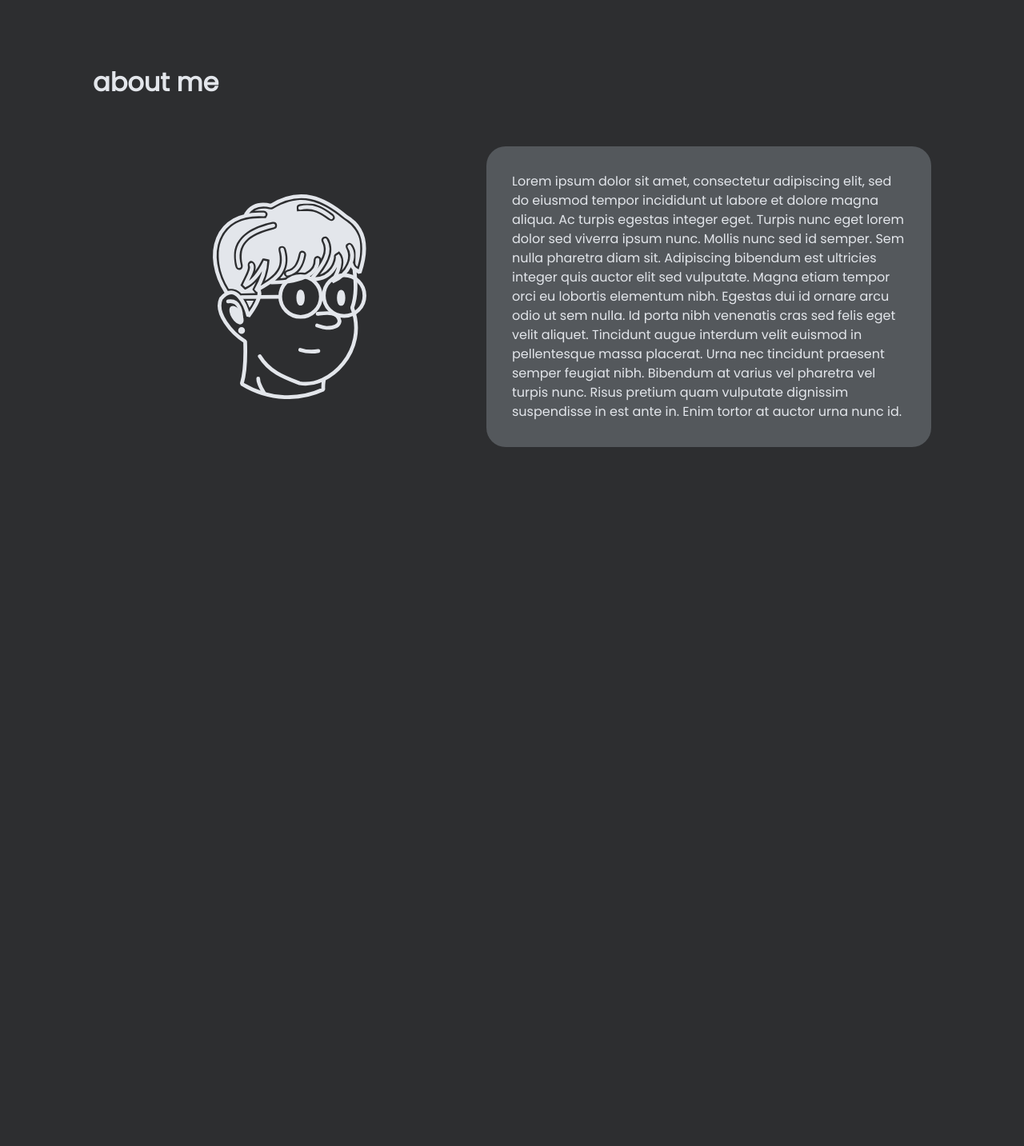
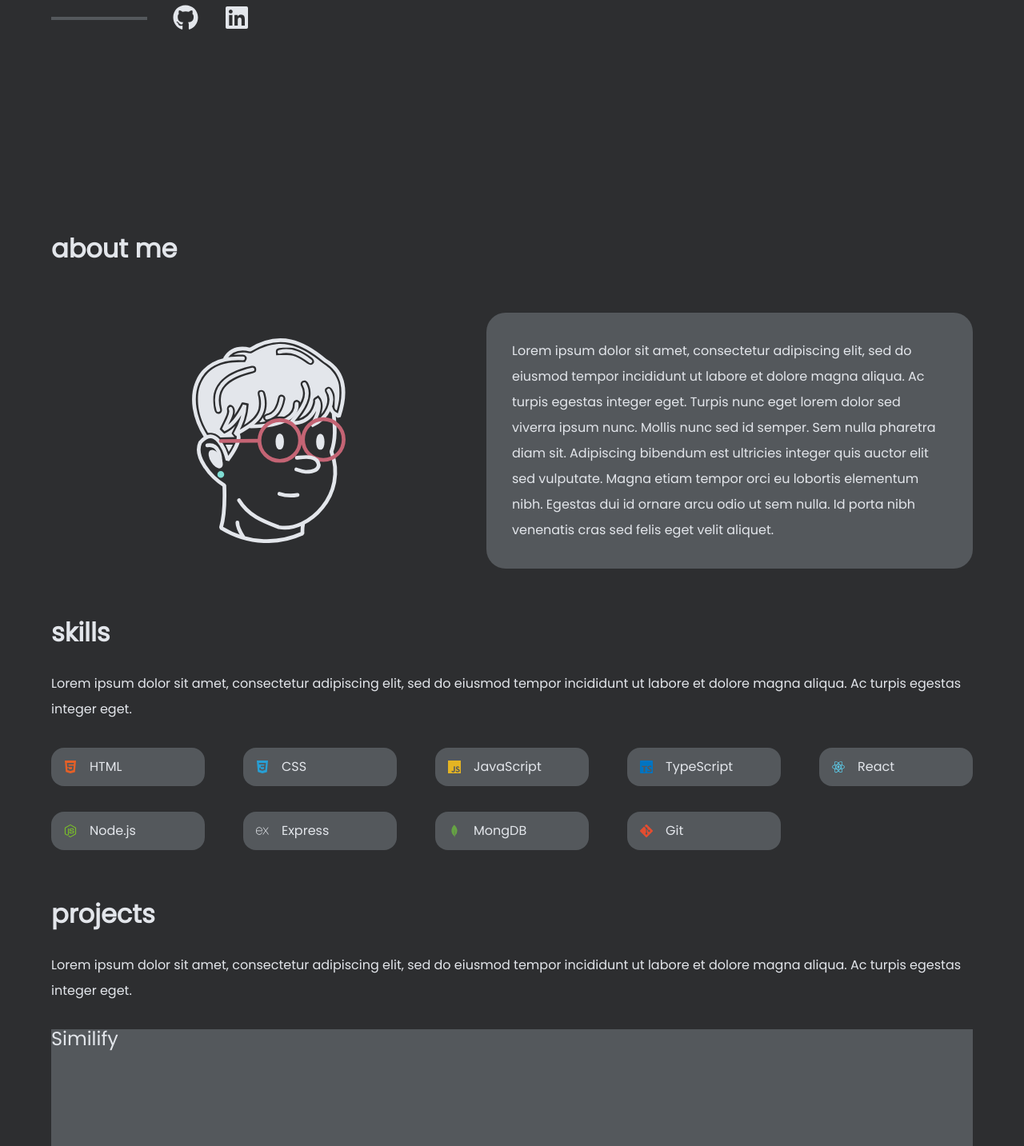
Before and after one commit to noah-lee/portfolio, a React (Create React App) app: page / in a window 1280 px wide. Shown: the part 537-1970 px from the top of the page at 80% size. Before the commit the page ends 1160 px from the top, so only its background shows below. Built offline with nearby package versions, Linux system fonts and the light colour scheme.

Commit message:
skills, projects sections progress

```diff
--- a/src/App.tsx
+++ b/src/App.tsx
@@ -5,7 +5,11 @@ import GlobalStyle from "./styles/GlobalStyle";
 
 import Header from "./components/Header";
 import Hero from "./components/Hero";
-import AboutMe from './components/AboutMe';
+import AboutMe from "./components/AboutMe";
+import Skills from "./components/Skills";
+import Projects from "./components/Projects";
+
+import device from "./utils/breakpoints";
 
 const App: FC = () => {
   return (
@@ -15,19 +19,30 @@ const App: FC = () => {
       <Main>
         <Hero />
         <AboutMe />
+        <Skills />
+        <Projects />
       </Main>
     </Wrapper>
   );
 };
 
 const Wrapper = styled.div`
-  max-width: 1080px;
-  padding: 0 16px;
+  min-width: 320px;
+  max-width: 1280px;
+  padding: 0 64px;
   margin: 0 auto;
 
   display: flex;
   flex-direction: column;
   align-items: center;
+
+  @media only screen and ${device.tablet} {
+    padding: 0 32px;
+  }
+
+  @media only screen and ${device.mobile} {
+    padding: 0 16px;
+  }
 `;
 
 const Main = styled.main`
--- a/src/components/AboutMe.tsx
+++ b/src/components/AboutMe.tsx
@@ -1,19 +1,20 @@
 import styled from "styled-components";
-import { H2 } from "../styles/StyledComponents";
+import { H3, P } from "../styles/StyledComponents";
 
 import { ReactComponent as Icon } from "../assets/icon.svg";
 import device from "../utils/breakpoints";
 
 const AboutMe = () => {
   const ICON_SIZE = 256;
+  const ICON_COLOR = "var(--color-white)";
 
   return (
     <Wrapper>
-      <SectionTitle>about me</SectionTitle>
+      <H3>about me</H3>
       <Container>
         <Icon
-          fill="var(--color-white)"
-          stroke="var(--color-white)"
+          fill={ICON_COLOR}
+          stroke={ICON_COLOR}
           height={ICON_SIZE}
           width={ICON_SIZE}
         />
@@ -25,11 +26,7 @@ const AboutMe = () => {
           Adipiscing bibendum est ultricies integer quis auctor elit sed
           vulputate. Magna etiam tempor orci eu lobortis elementum nibh. Egestas
           dui id ornare arcu odio ut sem nulla. Id porta nibh venenatis cras sed
-          felis eget velit aliquet. Tincidunt augue interdum velit euismod in
-          pellentesque massa placerat. Urna nec tincidunt praesent semper
-          feugiat nibh. Bibendum at varius vel pharetra vel turpis nunc. Risus
-          pretium quam vulputate dignissim suspendisse in est ante in. Enim
-          tortor at auctor urna nunc id.
+          felis eget velit aliquet.
         </Text>
       </Container>
     </Wrapper>
@@ -37,10 +34,8 @@ const AboutMe = () => {
 };
 
 const Wrapper = styled.section`
-  padding-bottom: 64px;
+  padding: 32px 0;
 `;
-
-const SectionTitle = styled(H2)``;
 
 const Container = styled.div`
   margin-top: 64px;
@@ -53,7 +48,7 @@ const Container = styled.div`
     flex: 0.5;
   }
 
-  @media only screen and ${device.mobile} {
+  @media only screen and ${device.laptop} {
     flex-direction: column;
     gap: 64px;
     > * {
@@ -62,8 +57,7 @@ const Container = styled.div`
   }
 `;
 
-const Text = styled.p`
-  line-height: 1.5rem;
+const Text = styled(P)`
   padding: 32px;
   border-radius: 24px;
   background-color: var(--color-light);
--- a/src/components/Header.tsx
+++ b/src/components/Header.tsx
@@ -21,13 +21,14 @@ const Wrapper = styled.header`
   height: 96px;
   width: 100%;
 
-
   display: flex;
   justify-content: space-between;
   align-items: center;
 `;
 
-const Left = styled.div``;
+const Left = styled.div`
+
+`;
 
 const Right = styled.div`
   display: flex;
--- a/src/components/Hero.tsx
+++ b/src/components/Hero.tsx
@@ -1,9 +1,7 @@
 import styled from "styled-components";
 import { FaGithub, FaLinkedin } from "react-icons/fa";
 
-import { ReactComponent as Icon } from "../assets/icon.svg";
-
-import { H3 } from "../styles/StyledComponents";
+import { H2 } from "../styles/StyledComponents";
 
 const Hero = () => {
   const me = {
@@ -12,24 +10,18 @@ const Hero = () => {
 
   return (
     <Wrapper>
-      {/* <Icon
-        fill="var(--color-white)"
-        stroke="var(--color-white)"
-        height={192}
-        width={192}
-      /> */}
-      <H3>
+      <H2>
         <White>Hello</White> 👋
-      </H3>
-      <H3>
+      </H2>
+      <H2>
         I'm <Red>Noah</Red>
-      </H3>
-      <H3>
-        a <Aqua>Web🌐 Developer</Aqua>
-      </H3>
-      <H3>
+      </H2>
+      <H2>
+        a <Aqua>Web Developer</Aqua> 🌐
+      </H2>
+      <H2>
         from <White>Canada</White> 🍁
-      </H3>
+      </H2>
       <Links>
         <svg height={48} width={120}>
           <line
@@ -52,7 +44,7 @@ const Hero = () => {
 };
 
 const Wrapper = styled.section`
-  padding: 128px 0;
+  height: calc(100vh - 96px);
 
   display: flex;
   flex-direction: column;
--- /dev/null
+++ b/src/components/Projects.tsx
@@ -0,0 +1,56 @@
+import styled from "styled-components";
+
+import { H3, H4, P } from "../styles/StyledComponents";
+import device from "../utils/breakpoints";
+
+const Projects = () => {
+  return (
+    <Wrapper>
+      <H3>projects</H3>
+      <Text>
+        Lorem ipsum dolor sit amet, consectetur adipiscing elit, sed do eiusmod
+        tempor incididunt ut labore et dolore magna aliqua. Ac turpis egestas
+        integer eget.
+      </Text>
+      <Container>
+        <Project>
+          <H4>Similify</H4>
+        </Project>
+        <Project>Hi</Project>
+        <Project>Hi</Project>
+        <Project>Hi</Project>
+      </Container>
+    </Wrapper>
+  );
+};
+
+const Wrapper = styled.section`
+  padding: 32px 0;
+`;
+
+const Text = styled(P)`
+  margin-top: 32px;
+`;
+
+const Container = styled.div`
+  margin-top: 32px;
+
+  display: grid;
+  grid-template-columns: repeat(auto-fit, 512px);
+  justify-content: space-between;
+  gap: 64px;
+
+  @media only screen and ${device.desktop} {
+    display: flex;
+    flex-direction: column;
+    width: 100%;
+  }
+`;
+
+const Project = styled.div`
+  background-color: var(--color-light);
+  height: 480px;
+  /* padding: 16px; */
+`;
+
+export default Projects;
--- /dev/null
+++ b/src/components/Skills.tsx
@@ -0,0 +1,99 @@
+import styled from "styled-components";
+import {
+  SiHtml5,
+  SiCss3,
+  SiJavascript,
+  SiTypescript,
+  SiReact,
+  SiNodedotjs,
+  SiExpress,
+  SiMongodb,
+  SiGit,
+} from "react-icons/si";
+
+import { H3, P } from "../styles/StyledComponents";
+import device from "../utils/breakpoints";
+
+const Skills = () => {
+  return (
+    <Wrapper>
+      <H3>skills</H3>
+      <Text>
+        Lorem ipsum dolor sit amet, consectetur adipiscing elit, sed do eiusmod
+        tempor incididunt ut labore et dolore magna aliqua. Ac turpis egestas
+        integer eget.
+      </Text>
+      <Container>
+        <Skill>
+          <SiHtml5 color="#e56027" />
+          HTML
+        </Skill>
+        <Skill>
+          <SiCss3 color="#279fd5" />
+          CSS
+        </Skill>
+        <Skill>
+          <SiJavascript color="#e4b423" />
+          JavaScript
+        </Skill>
+        <Skill>
+          <SiTypescript color="#0074c2" />
+          TypeScript
+        </Skill>
+        <Skill>
+          <SiReact color="#5ccfee" />
+          React
+        </Skill>
+        <Skill>
+          <SiNodedotjs color="#7cc327" />
+          Node.js
+        </Skill>
+        <Skill>
+          <SiExpress />
+          Express
+        </Skill>
+        <Skill>
+          <SiMongodb color="#66a344" />
+          MongDB
+        </Skill>
+        <Skill>
+          <SiGit color="#e44d30" />
+          Git
+        </Skill>
+      </Container>
+    </Wrapper>
+  );
+};
+
+const Wrapper = styled.section`
+  padding: 32px 0;
+`;
+
+const Text = styled(P)`
+  margin-top: 32px;
+`;
+
+const Container = styled.ul`
+  margin-top: 32px;
+
+  display: grid;
+  grid-template-columns: repeat(auto-fit, 192px);
+  justify-content: space-between;
+  gap: 32px;
+
+  @media only screen and ${device.tablet} {
+    justify-content: center;
+  }
+`;
+
+const Skill = styled.li`
+  padding: 16px;
+  border-radius: 16px;
+  background-color: var(--color-light);
+
+  display: flex;
+  align-items: center;
+  gap: 16px;
+`;
+
+export default Skills;
--- a/src/styles/StyledComponents.js
+++ b/src/styles/StyledComponents.js
@@ -4,14 +4,22 @@ export const H1 = styled.h1`
   font-size: 2rem;
   font-weight: bold;
 `
-export const H2 = styled.h2`
+export const H3 = styled.h3`
   font-size: 2rem;
   font-weight: bold;
 `
 
-export const H3 = styled.h2`
+export const H2 = styled.h2`
   font-size: 3rem;
   line-height: 3.5rem;
   font-weight: bold;
   color: var(--color-light);
 `
+
+export const H4 = styled.h4`
+  font-size: 1.5rem;
+`
+
+export const P = styled.p`
+  line-height: 2rem;
+`
--- a/src/utils/breakpoints.ts
+++ b/src/utils/breakpoints.ts
@@ -1,6 +1,8 @@
 const device = {
-  mobile: "(max-width: 768px)",
-  desktop: "(min-width: 1200px)",
+  mobile: "(max-width: 468px)",
+  tablet: "(max-width: 768px)",
+  laptop: "(max-width: 1024px)",
+  desktop: "(max-width: 1280px)",
 };
 
 export default device;
```
Also changed, not shown: src/assets/icon.svg.
